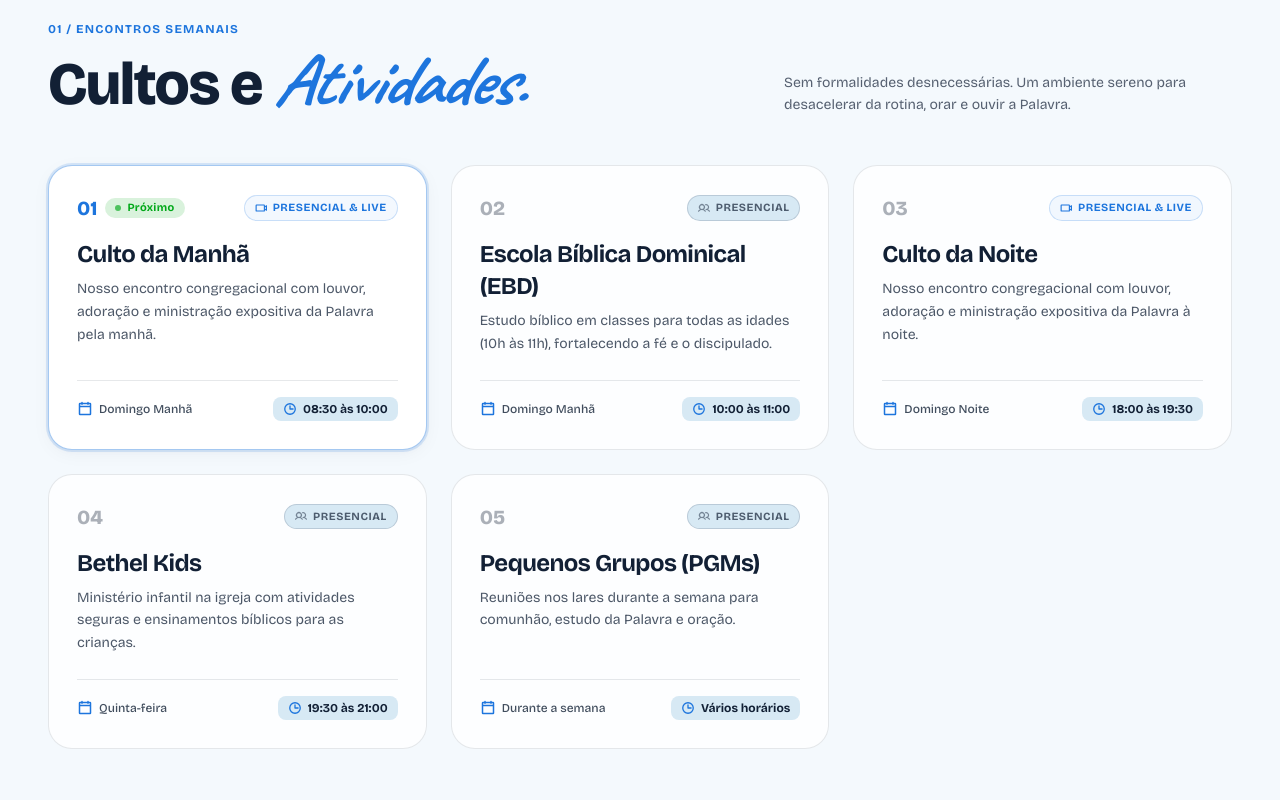
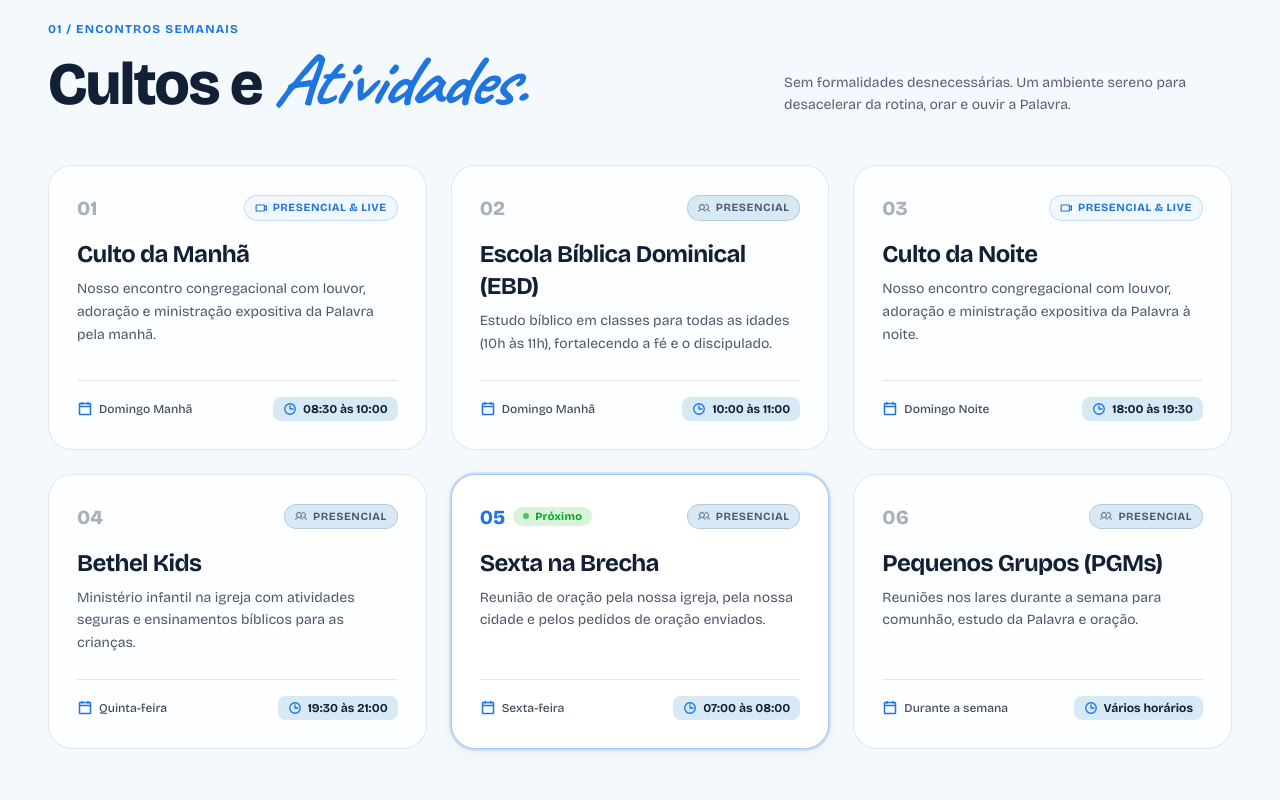
Before and after one commit to felipebborges93/Site_IBBE, a Next.js app: page / in a window 1280 px wide. Shown: the part 1052-1852 px from the top of the page. Built offline with nearby package versions, Linux system fonts and the light colour scheme; no server answers.

Commit message:
feat(telao): support clean /telao/live URL and redirect /telao to /telao/live

```diff
--- a/app/api/prayer-requests/[id]/displayed/route.ts
+++ b/app/api/prayer-requests/[id]/displayed/route.ts
@@ -15,7 +15,11 @@ export async function POST(
   }
 
   const authHeader = request.headers.get("Authorization");
-  if (!authHeader || authHeader !== `Bearer ${secrets.TELAO_API_TOKEN}`) {
+  const isAuthorized =
+    authHeader === `Bearer ${secrets.TELAO_API_TOKEN}` ||
+    authHeader === "Bearer live";
+
+  if (!authHeader || !isAuthorized) {
     return NextResponse.json({ error: "Unauthorized" }, { status: 401 });
   }
 
--- a/app/api/prayer-requests/display/route.ts
+++ b/app/api/prayer-requests/display/route.ts
@@ -12,7 +12,11 @@ export async function GET(request: Request) {
   }
 
   const authHeader = request.headers.get("Authorization");
-  if (!authHeader || authHeader !== `Bearer ${secrets.TELAO_API_TOKEN}`) {
+  const isAuthorized =
+    authHeader === `Bearer ${secrets.TELAO_API_TOKEN}` ||
+    authHeader === "Bearer live";
+
+  if (!authHeader || !isAuthorized) {
     return NextResponse.json({ error: "Unauthorized" }, { status: 401 });
   }
 
--- a/app/telao/[token]/page.tsx
+++ b/app/telao/[token]/page.tsx
@@ -19,9 +19,10 @@ export default async function TelaoPage({ params }: TelaoPageProps) {
   }
 
   const isAuthorized =
-    Boolean(expectedToken) &&
-    Boolean(token) &&
-    token.trim() === expectedToken?.trim();
+    token === "live" ||
+    (Boolean(expectedToken) &&
+      Boolean(token) &&
+      token.trim() === expectedToken?.trim());
 
   if (!isAuthorized) {
     return (
--- /dev/null
+++ b/app/telao/page.tsx
@@ -0,0 +1,5 @@
+import { redirect } from "next/navigation";
+
+export default function TelaoIndexPage() {
+  redirect("/telao/live");
+}
--- a/components/home/ServicesSection.tsx
+++ b/components/home/ServicesSection.tsx
@@ -61,6 +61,11 @@ export function ServicesSection() {
               note = "Ministério Infantil na Igreja";
               modality = "Presencial";
               timeRange = "19:30 às 21:00";
+            } else if (item.id === "sexta-na-brecha") {
+              scheduleBadge = "Sexta-feira";
+              note = "Reunião de Oração";
+              modality = "Presencial";
+              timeRange = "07:00 às 08:00";
             } else if (item.id === "pgm") {
               scheduleBadge = "Durante a semana";
               note = "Nos lares da cidade";
--- a/content/services.ts
+++ b/content/services.ts
@@ -41,6 +41,14 @@ export const services: Service[] = [
     icon: "UsersThree",
   },
   {
+    id: "sexta-na-brecha",
+    title: "Sexta na Brecha",
+    day: "Sexta-feira",
+    time: "07:00",
+    description: "Reunião de oração pela nossa igreja, pela nossa cidade e pelos pedidos de oração enviados.",
+    icon: "HandsPraying",
+  },
+  {
     id: "pgm",
     title: "Pequenos Grupos (PGMs)",
     day: "Durante a semana",
```
